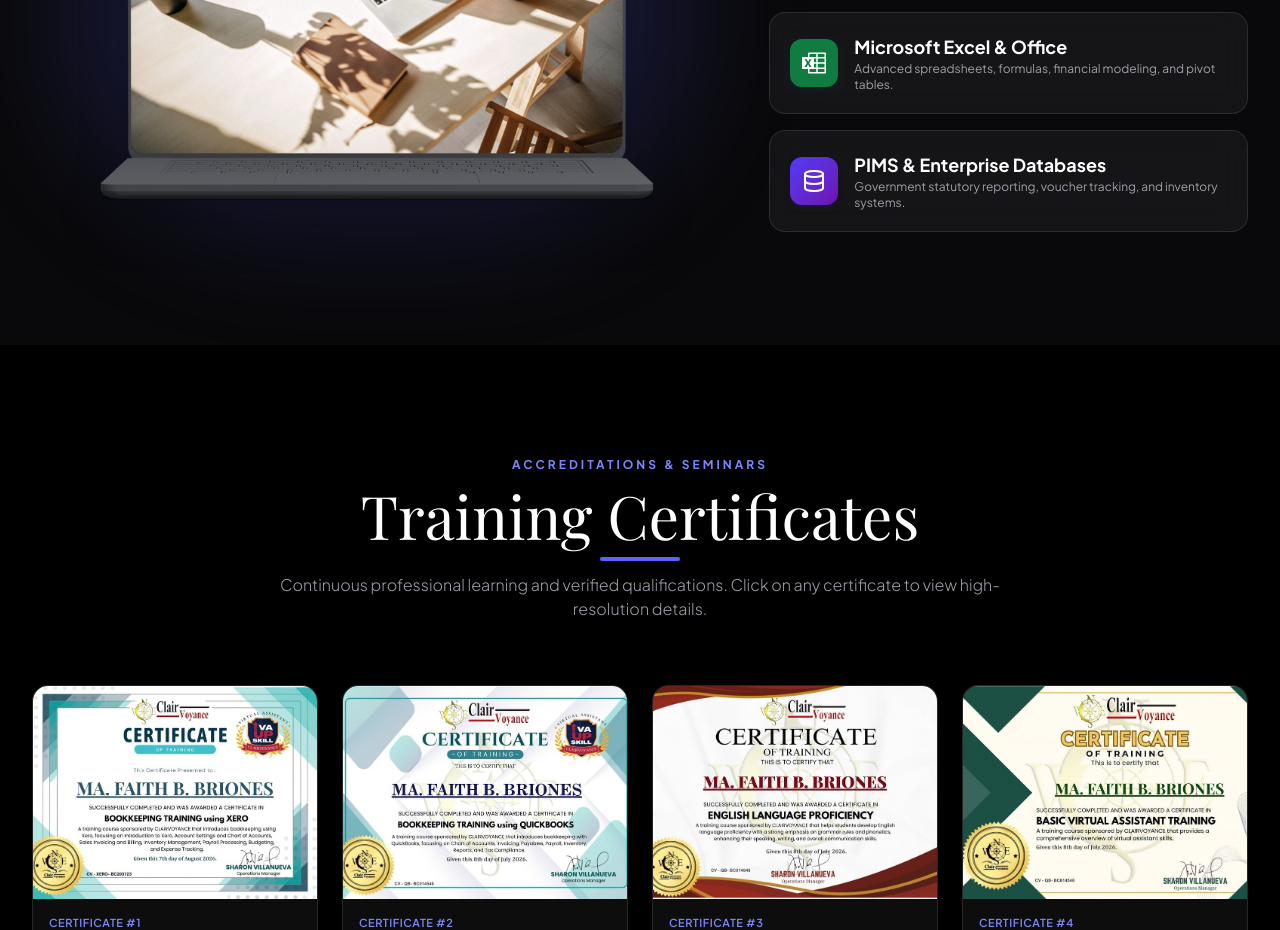
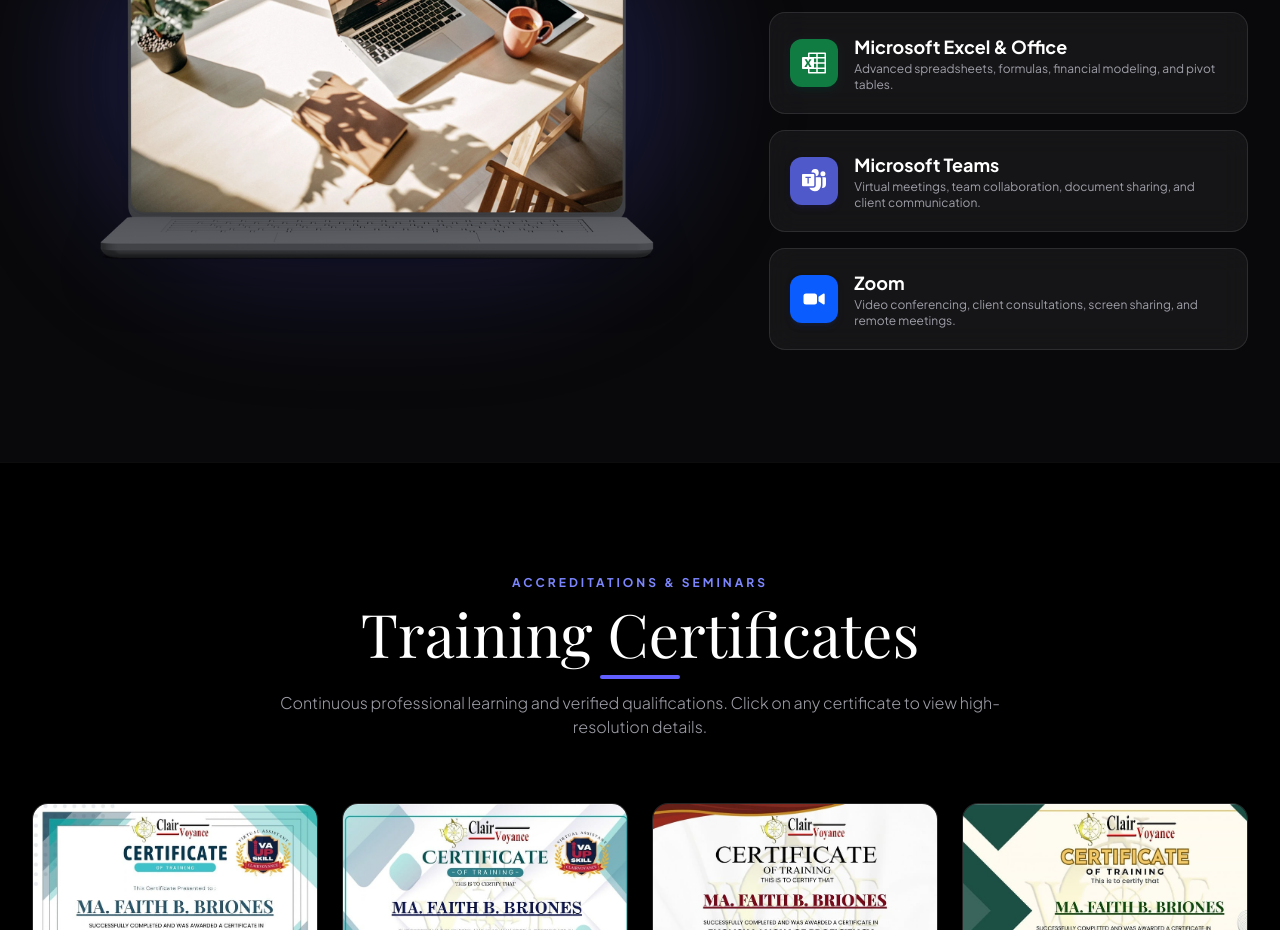
Before and after one commit to samprince84/faith-portfolio, a Next.js app: page / in a window 1280 px wide. Shown: the part 4380-5310 px from the top of the page. Built offline with nearby package versions, Linux system fonts and the light colour scheme; a web font is replaced by a local one.

Commit message:
Replace PIMS & Enterprise Databases with Microsoft Teams and Zoom

```diff
--- a/app/page.tsx
+++ b/app/page.tsx
@@ -68,13 +68,22 @@
   );
 }
 
-function DatabaseLogo({ className = "w-6 h-6" }: { className?: string }) {
+function TeamsLogo({ className = "w-6 h-6" }: { className?: string }) {
   return (
-    <div className="w-12 h-12 rounded-xl bg-gradient-to-br from-indigo-600 to-purple-800 flex items-center justify-center p-2.5 shadow-md shadow-indigo-950/40 flex-shrink-0 group-hover:scale-110 transition-transform">
-      <svg viewBox="0 0 24 24" fill="none" stroke="white" strokeWidth="2" strokeLinecap="round" strokeLinejoin="round" className={className}>
-        <ellipse cx="12" cy="5" rx="9" ry="3" />
-        <path d="M21 12c0 1.66-4 3-9 3s-9-1.34-9-3" />
-        <path d="M3 5v14c0 1.66 4 3 9 3s9-1.34 9-3V5" />
+    <div className="w-12 h-12 rounded-xl bg-[#5059C9] flex items-center justify-center p-2.5 shadow-md shadow-indigo-950/40 flex-shrink-0 group-hover:scale-110 transition-transform">
+      <svg role="img" viewBox="0 0 16 16" fill="white" className={className} xmlns="http://www.w3.org/2000/svg">
+        <path d="M9.186 4.797a2.42 2.42 0 1 0-2.86-2.448h1.178c.929 0 1.682.753 1.682 1.682zm-4.295 7.738h2.613c.929 0 1.682-.753 1.682-1.682V5.58h2.783a.7.7 0 0 1 .682.716v4.294a4.197 4.197 0 0 1-4.093 4.293c-1.618-.04-3-.99-3.667-2.35Zm10.737-9.372a1.674 1.674 0 1 1-3.349 0 1.674 1.674 0 0 1 3.349 0m-2.238 9.488-.12-.002a5.2 5.2 0 0 0 .381-2.07V6.306a1.7 1.7 0 0 0-.15-.725h1.792c.39 0 .707.317.707.707v3.765a2.6 2.6 0 0 1-2.598 2.598z" />
+        <path d="M.682 3.349h6.822c.377 0 .682.305.682.682v6.822a.68.68 0 0 1-.682.682H.682A.68.68 0 0 1 0 10.853V4.03c0-.377.305-.682.682-.682Zm5.206 2.596v-.72h-3.59v.72h1.357V9.66h.87V5.945z" />
+      </svg>
+    </div>
+  );
+}
+
+function ZoomLogo({ className = "w-6 h-6" }: { className?: string }) {
+  return (
+    <div className="w-12 h-12 rounded-xl bg-[#0B5CFF] flex items-center justify-center p-2.5 shadow-md shadow-blue-950/40 flex-shrink-0 group-hover:scale-110 transition-transform">
+      <svg role="img" viewBox="0 0 24 24" fill="white" className={className} xmlns="http://www.w3.org/2000/svg">
+        <path d="M4 6.5A2.5 2.5 0 0 0 1.5 9v6A2.5 2.5 0 0 0 4 17.5h8.5A2.5 2.5 0 0 0 15 15V9a2.5 2.5 0 0 0-2.5-2.5H4zm12.5 3.35v4.3l4.63 3.09c.67.45 1.57-.03 1.57-.84V7.6c0-.81-.9-1.29-1.57-.84l-4.63 3.09z" />
       </svg>
     </div>
   );
@@ -688,12 +697,21 @@
                 </div>
               </div>
 
-              {/* Institutional Systems */}
-              <div className="glass-panel p-5 rounded-2xl flex items-center gap-4 hover:border-indigo-500/50 hover:bg-white/8 transition-all group">
-                <DatabaseLogo />
+              {/* Microsoft Teams */}
+              <div className="glass-panel p-5 rounded-2xl flex items-center gap-4 hover:border-[#5059C9]/50 hover:bg-white/8 transition-all group">
+                <TeamsLogo />
                 <div>
-                  <h4 className="text-lg font-bold text-white group-hover:text-indigo-300 transition-colors">PIMS &amp; Enterprise Databases</h4>
-                  <p className="text-xs text-zinc-400">Government statutory reporting, voucher tracking, and inventory systems.</p>
+                  <h4 className="text-lg font-bold text-white group-hover:text-indigo-300 transition-colors">Microsoft Teams</h4>
+                  <p className="text-xs text-zinc-400">Virtual meetings, team collaboration, document sharing, and client communication.</p>
+                </div>
+              </div>
+
+              {/* Zoom */}
+              <div className="glass-panel p-5 rounded-2xl flex items-center gap-4 hover:border-blue-500/50 hover:bg-white/8 transition-all group">
+                <ZoomLogo />
+                <div>
+                  <h4 className="text-lg font-bold text-white group-hover:text-blue-300 transition-colors">Zoom</h4>
+                  <p className="text-xs text-zinc-400">Video conferencing, client consultations, screen sharing, and remote meetings.</p>
                 </div>
               </div>
             </div>
```
Also changed, not shown: public/microsoftteams.svg (added), public/zoom.svg (added).
